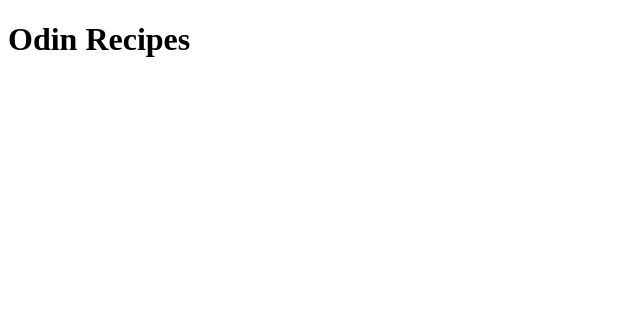
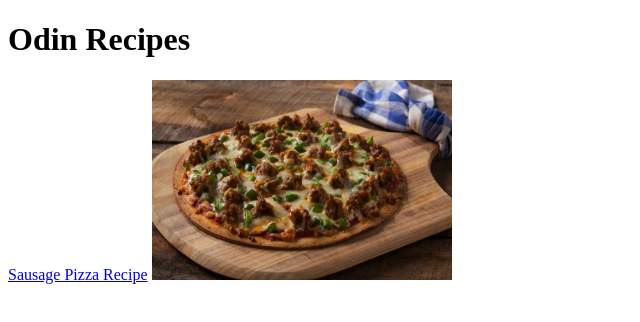
Before and after one commit to kszilagyi13/odin-recipes, a plain HTML site: page index.html in a window 1280 px wide. Shown: the whole page, without its empty margins (0-640 px from the left). Drawn offline with Linux system fonts and the light colour scheme.

Commit message:
Added image of pizza

```diff
--- a/index.html
+++ b/index.html
@@ -3,10 +3,15 @@
 <head>
     <meta charset="UTF-8">
     <meta name="viewport" content="width=device-width, initial-scale=1.0">
-    <title>Document</title>
+    <title>Odin Recipes</title>
 </head>
 <body>
     <h1>Odin Recipes</h1>
 
+    <a href="recipes/pizza.html">Sausage Pizza Recipe</a>
+
+    <img src="./images/pizza.jpg" alt="a sausage pizza" height="200" width="300"
+
+
 </body>
 </html>
```
Also changed, not shown: images/pizza.jpg (added).
